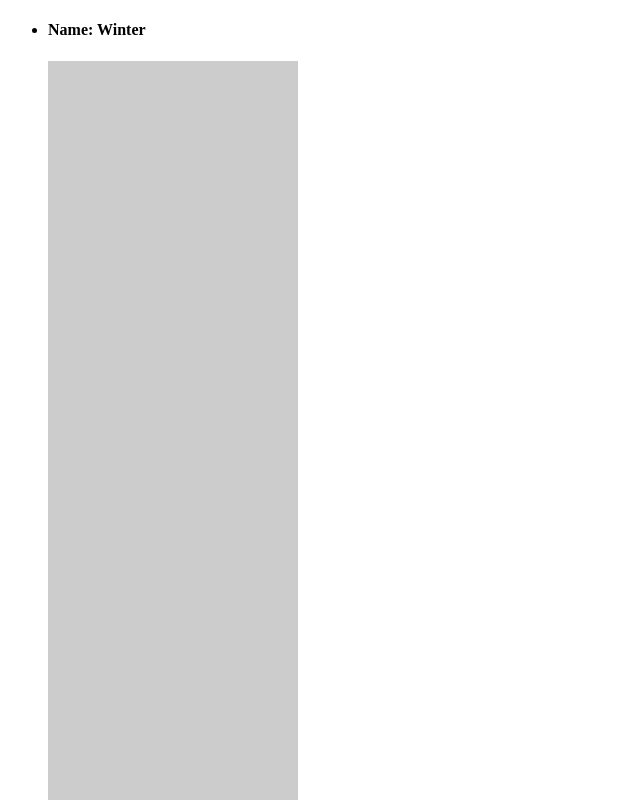
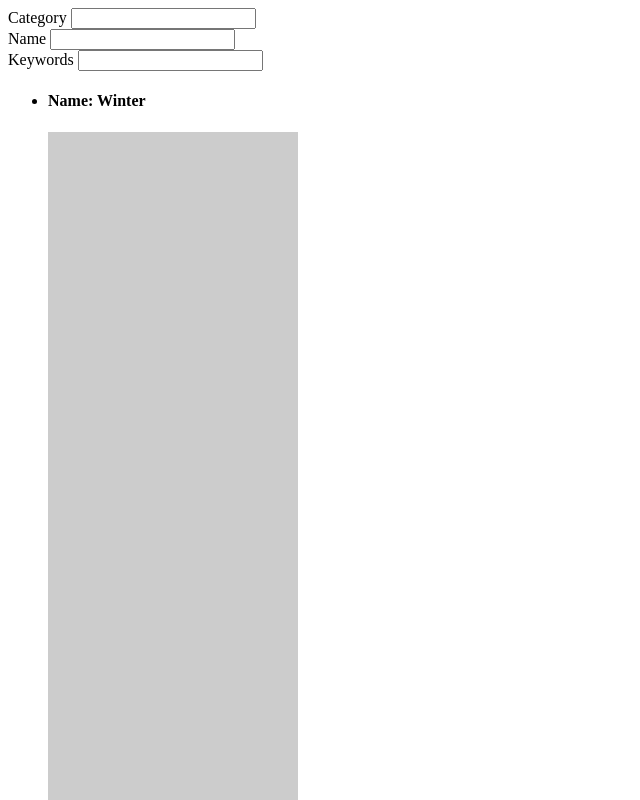
Before and after one commit to wisamjs/100days, a website: page index.html in a window 1280 px wide. Shown: the top 800 px of the page, without its empty margins (0-640 px from the left). Drawn offline with nearby package versions, Linux system fonts and the light colour scheme; placeholder pictures from the web are drawn by us.

Commit message:
add filters

```diff
--- a/index.html
+++ b/index.html
@@ -11,16 +11,25 @@
       <form action="" id="search"></form>
     </div>
     <div class="filter">
-      <div class="category"></div>
-      <div class="person"></div>
-      <div class="keyword"></div>
+      <div class="category">
+        <label>Category</label>
+        <input ng-model="dataFilter.category">
+      </div>
+      <div class="person">
+        <label>Name</label>
+        <input ng-model="dataFilter.name">
+      </div>
+      <div class="keyword">
+        <label>Keywords</label>
+        <input ng-model="dataFilter.keywords">
+      </div>
     </div>
     <div class="sort">
 
     </div>
   </header>
   <ul>
-    <li class="person" ng-repeat="person in mainCtrl.list">
+    <li class="person" ng-repeat="person in mainCtrl.list | filter:dataFilter:strict">
 
       <h4>Name: {{person.name}}</h4>
       <img ng-src={{person.image}}>
```
